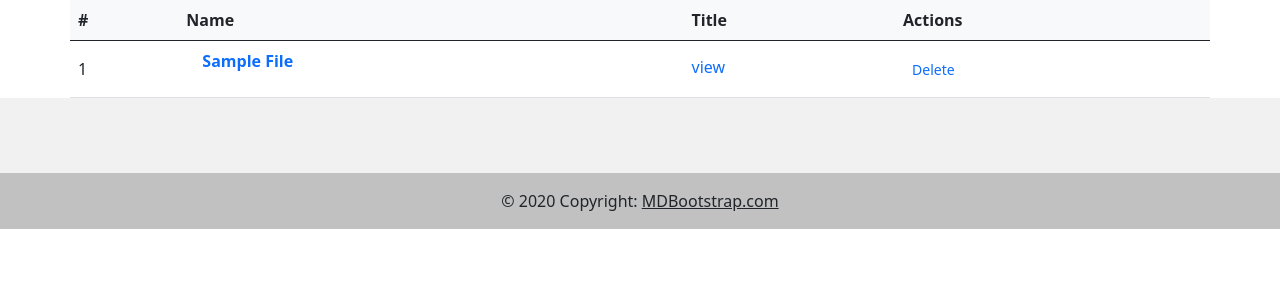
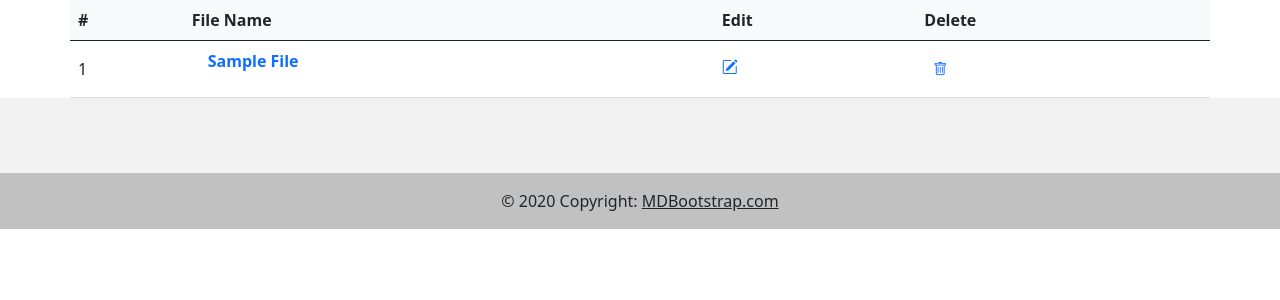
Before and after one commit to rcoffie/ShareSafely, a Django app: page /user_engine/ in a window 1280 px wide. Shown: the part 56-356 px from the top of the page. Run offline with Django 4.2, Linux system fonts and the light colour scheme; a user stored in the database is signed in; tables that the repository leaves empty hold one stand-in row (values such as "Sample post").

Commit message:
adding icons

```diff
--- a/templates/base.html
+++ b/templates/base.html
@@ -7,7 +7,8 @@
 
     <!-- Bootstrap CSS -->
     <link href="https://cdn.jsdelivr.net/npm/bootstrap@5.0.2/dist/css/bootstrap.min.css" rel="stylesheet" integrity="sha384-EVSTQN3/azprG1Anm3QDgpJLIm9Nao0Yz1ztcQTwFspd3yD65VohhpuuCOmLASjC" crossorigin="anonymous">
-
+    <!-- Bootstrap icon -->
+    <link rel="stylesheet" href="https://cdn.jsdelivr.net/npm/bootstrap-icons@1.11.1/font/bootstrap-icons.css">
     <title>Sharesafely</title>
   </head>
 
--- a/templates/user_engine/dashboard.html
+++ b/templates/user_engine/dashboard.html
@@ -8,9 +8,9 @@
             <thead class="bg-light">
               <tr>
                 <th>#</th>
-                <th>Name</th>
-                <th>Title</th>
-                <th>Actions</th>
+                <th>File Name</th>
+                <th>Edit</th>
+                <th>Delete</th>
               </tr>
             </thead>
             <tbody>
@@ -24,14 +24,14 @@
                   <div class="d-flex align-items-center">
 
                     <div class="ms-3">
-                      <a href="{% url 'edit_file' each.id %}" class="fw-bold mb-1 text-decoration-none">{{ each.name|title}}</p>
+                      <a href="{{each.file.url}} " target="_blank" class="fw-bold mb-1 text-decoration-none">{{ each.name|title}}</p>
 
                     </div>
                   </div>
                 </td>
                 {% if each.file %}
                 <td>
-                  <p class="fw-normal mb-1 "> <a href="{{each.file.url}} " target="_blank" class="text-decoration-none"> view</a> </p>
+                  <p class="fw-normal mb-1 "> <a href="{% url 'edit_file' each.id %}"  class="text-decoration-none"> <i class="bi bi-pencil-square"></i> </a> </p>
 
                 </td>
                 {% endif %}
@@ -39,7 +39,7 @@
                 <td>
 
                   <a href="{% url 'delete_file' each.id %}" onclick="return confirm('Are you sure?')"type="button" class="btn btn-link btn-sm btn-rounded text-decoration-none">
-                    Delete
+                    <i class="bi bi-trash"></i>
                   </a>
                 </td>
               </tr>
```
